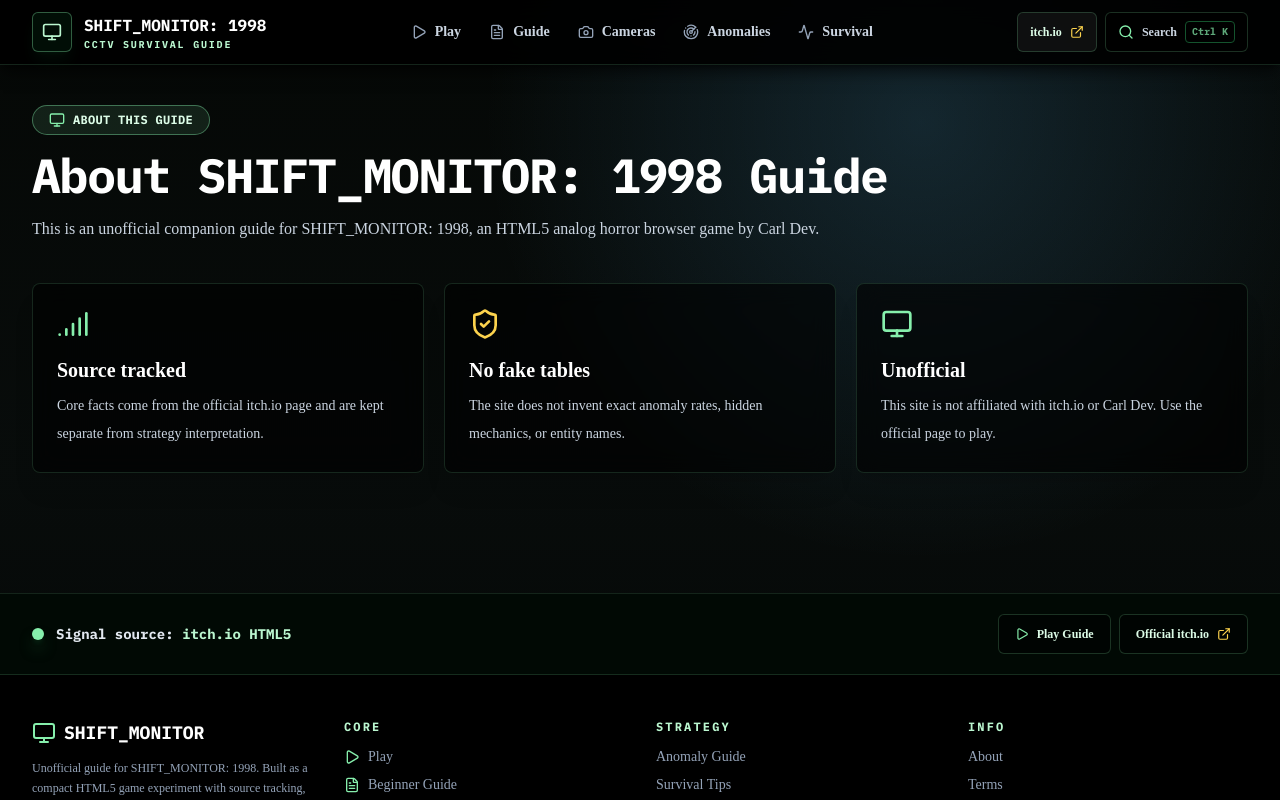
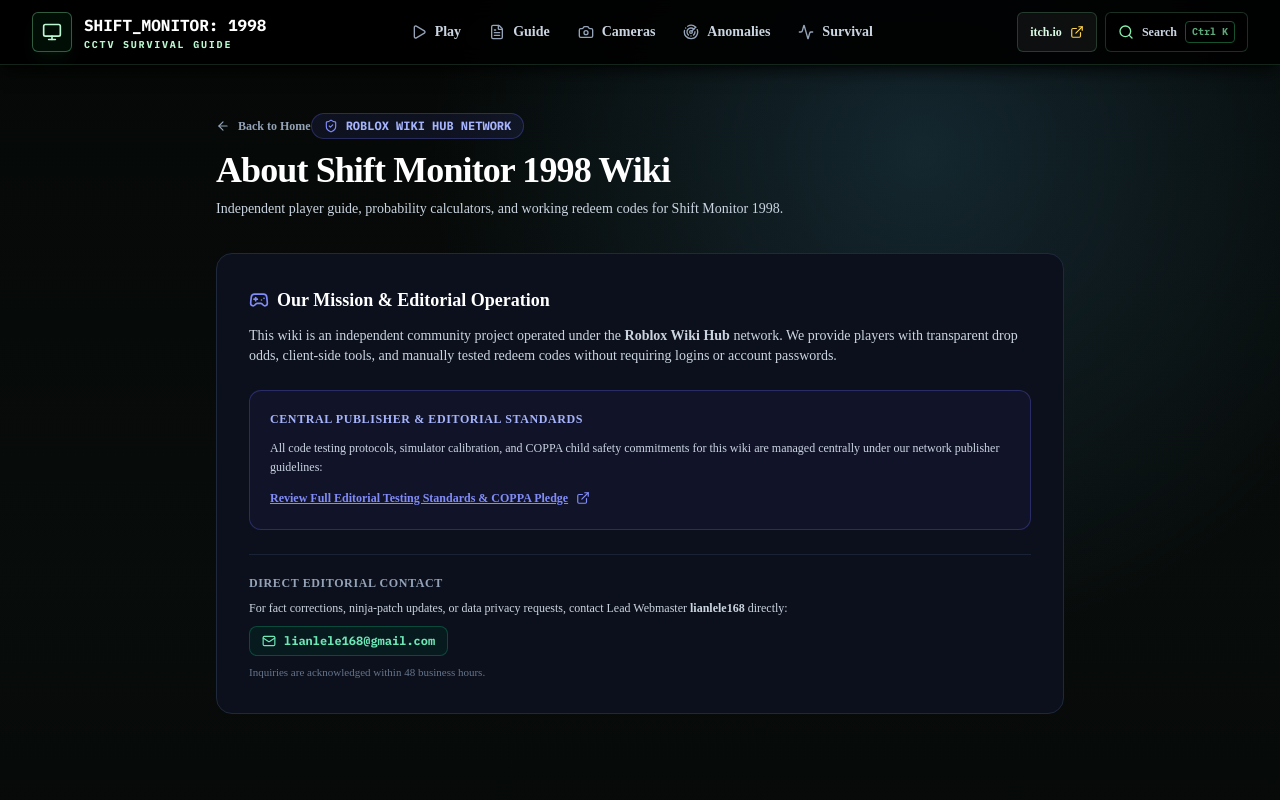
Before and after one commit to lianlele168/shift-monitor-1998, a Next.js app: page /about in a window 1280 px wide. Shown: the top 800 px of the page. Built offline with nearby package versions, Linux system fonts and the light colour scheme.

Commit message:
fix(seo): eliminate thin about page, add noindex, fix schema and sync dates

```diff
--- a/src/app/about/page.tsx
+++ b/src/app/about/page.tsx
@@ -1,43 +1,75 @@
 import type { Metadata } from "next";
-import { Monitor, ShieldCheck, Signal } from "lucide-react";
-import config from "@/data/site.config.json";
+import Link from "next/link";
+import { ShieldCheck, Mail, ExternalLink, ArrowLeft, Gamepad2 } from "lucide-react";
 
 export const metadata: Metadata = {
-  title: "About SHIFT_MONITOR: 1998 Guide",
-  description: "About this unofficial SHIFT_MONITOR: 1998 browser game guide and its source policy.",
-  alternates: { canonical: "/about/" },
+  title: "About Shift Monitor 1998 Wiki & Network Standards",
+  description: "Learn about the Shift Monitor 1998 fan wiki, our editorial testing process, and the Roblox Wiki Hub network.",
+  robots: {
+    index: false,
+    follow: true,
+  },
 };
 
 export default function AboutPage() {
   return (
-    <main className="page-shell py-10">
-      <section className="mb-10 max-w-4xl">
-        <div className="mb-4 inline-flex items-center gap-2 rounded-full border border-green-300/40 bg-green-300/10 px-4 py-1.5 font-mono text-xs font-black uppercase tracking-wide text-green-100">
-          <Monitor className="h-4 w-4 text-green-300" />
-          About this guide
+    <main className="min-h-[75vh] py-12 px-4 sm:px-6 max-w-4xl mx-auto space-y-8">
+      <div>
+        <Link href="/" className="inline-flex items-center gap-2 text-xs font-bold text-slate-400 hover:text-white transition-colors mb-4">
+          <ArrowLeft className="w-3.5 h-3.5" />
+          <span>Back to Home</span>
+        </Link>
+        <div className="inline-flex items-center gap-2 rounded-full border border-indigo-500/30 bg-indigo-500/10 px-3 py-1 font-mono text-xs font-bold text-indigo-300 mb-2">
+          <ShieldCheck className="w-3.5 h-3.5 text-indigo-400" />
+          <span>ROBLOX WIKI HUB NETWORK</span>
         </div>
-        <h1 className="font-mono text-4xl font-black tracking-tight text-white sm:text-5xl">About SHIFT_MONITOR: 1998 Guide</h1>
-        <p className="mt-4 text-base leading-7 text-slate-300">
-          This is an unofficial companion guide for {config.game.name}, an HTML5 analog horror browser game by {config.game.developer}.
+        <h1 className="text-3xl sm:text-4xl font-black text-white tracking-tight">
+          About Shift Monitor 1998 Wiki
+        </h1>
+        <p className="text-sm text-slate-300 mt-2 leading-relaxed">
+          Independent player guide, probability calculators, and working redeem codes for Shift Monitor 1998.
         </p>
-      </section>
-      <section className="grid gap-5 md:grid-cols-3">
-        <div className="surface p-6">
-          <Signal className="mb-4 h-8 w-8 text-green-300" />
-          <h2 className="mb-2 text-xl font-black text-white">Source tracked</h2>
-          <p className="text-sm leading-7 text-slate-300">Core facts come from the official itch.io page and are kept separate from strategy interpretation.</p>
+      </div>
+
+      <div className="rounded-2xl border border-slate-800 bg-[#0c101c] p-6 sm:p-8 space-y-6">
+        <div className="space-y-3">
+          <h2 className="text-lg font-bold text-white flex items-center gap-2">
+            <Gamepad2 className="w-5 h-5 text-indigo-400" />
+            <span>Our Mission & Editorial Operation</span>
+          </h2>
+          <p className="text-xs sm:text-sm text-slate-300 leading-relaxed">
+            This wiki is an independent community project operated under the <strong>Roblox Wiki Hub</strong> network. We provide players with transparent drop odds, client-side tools, and manually tested redeem codes without requiring logins or account passwords.
+          </p>
         </div>
-        <div className="surface p-6">
-          <ShieldCheck className="mb-4 h-8 w-8 text-amber-300" />
-          <h2 className="mb-2 text-xl font-black text-white">No fake tables</h2>
-          <p className="text-sm leading-7 text-slate-300">The site does not invent exact anomaly rates, hidden mechanics, or entity names.</p>
+
+        <div className="rounded-xl border border-indigo-500/30 bg-indigo-950/30 p-5 space-y-3">
+          <p className="text-xs font-bold uppercase tracking-wider text-indigo-300">Central Publisher & Editorial Standards</p>
+          <p className="text-xs text-slate-300 leading-relaxed">
+            All code testing protocols, simulator calibration, and COPPA child safety commitments for this wiki are managed centrally under our network publisher guidelines:
+          </p>
+          <a
+            href="https://robloxwikihub.com/about"
+            target="_blank"
+            rel="noopener noreferrer"
+            className="inline-flex items-center gap-2 text-xs font-bold text-indigo-400 hover:text-indigo-300 underline"
+          >
+            <span>Review Full Editorial Testing Standards & COPPA Pledge</span>
+            <ExternalLink className="w-3.5 h-3.5" />
+          </a>
         </div>
-        <div className="surface p-6">
-          <Monitor className="mb-4 h-8 w-8 text-green-300" />
-          <h2 className="mb-2 text-xl font-black text-white">Unofficial</h2>
-          <p className="text-sm leading-7 text-slate-300">This site is not affiliated with itch.io or {config.game.developer}. Use the official page to play.</p>
+
+        <div className="border-t border-slate-800/80 pt-5 space-y-2">
+          <h3 className="text-xs font-bold text-slate-400 uppercase tracking-wider">Direct Editorial Contact</h3>
+          <p className="text-xs text-slate-300 leading-relaxed">
+            For fact corrections, ninja-patch updates, or data privacy requests, contact Lead Webmaster <strong>lianlele168</strong> directly:
+          </p>
+          <div className="inline-flex items-center gap-2 rounded-lg border border-emerald-500/30 bg-emerald-950/40 px-3 py-1.5 font-mono text-xs font-bold text-emerald-300">
+            <Mail className="w-3.5 h-3.5" />
+            <span>lianlele168@gmail.com</span>
+          </div>
+          <p className="text-[11px] text-slate-500">Inquiries are acknowledged within 48 business hours.</p>
         </div>
-      </section>
+      </div>
     </main>
   );
 }
```
Also changed, not shown: src/lib/seo.ts (+7 -8 lines).
